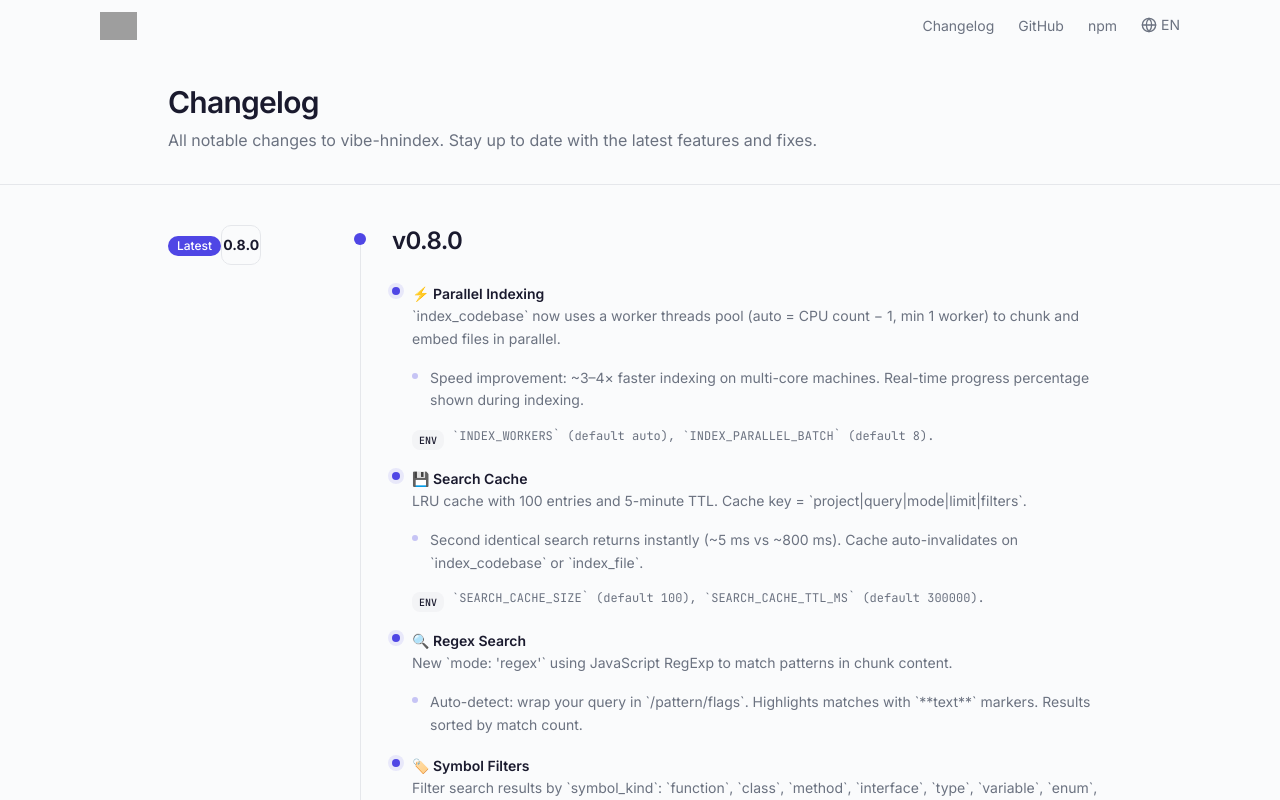
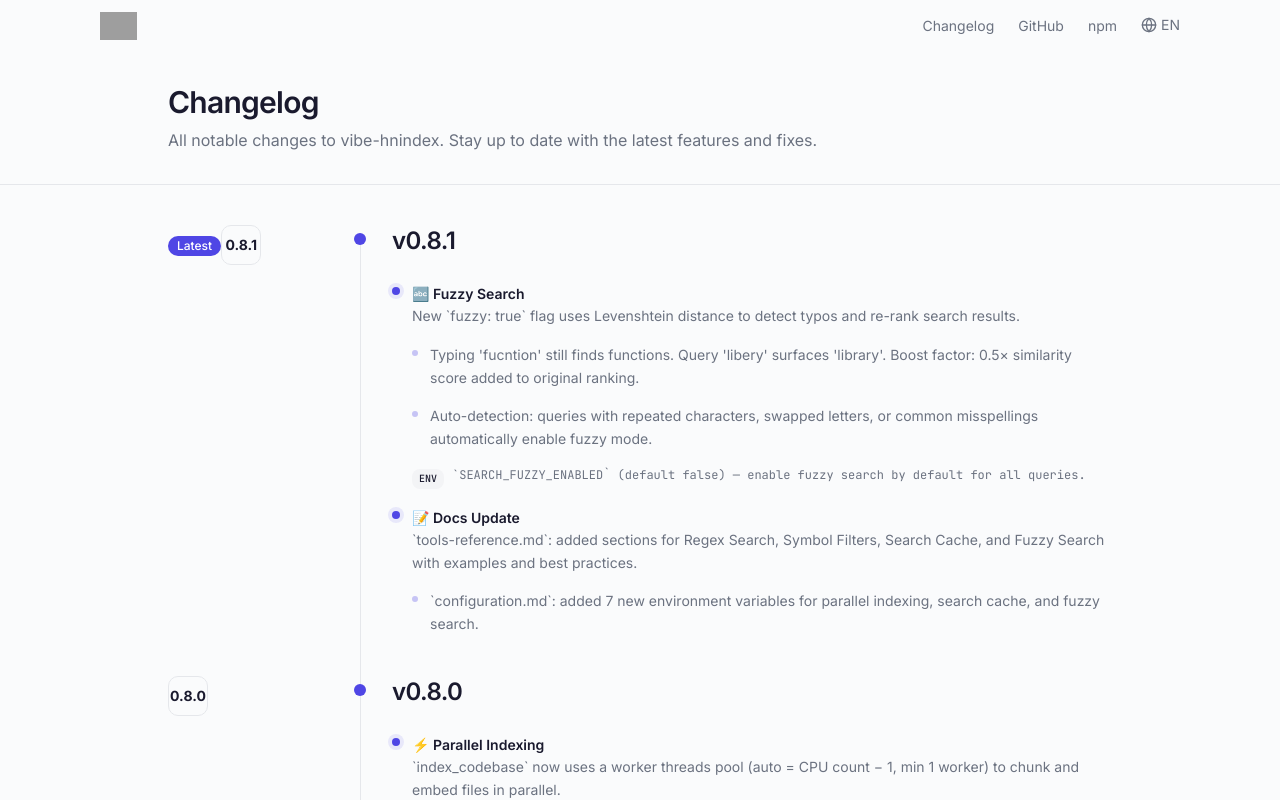
Before and after one commit to AndyAnh174/vibe-hnindex, a Next.js app in the folder website/: page /en/changelog in a window 1280 px wide. Shown: the top 800 px of the page. Built offline with nearby package versions, Linux system fonts and the light colour scheme; grey boxes are pictures that could not be loaded.

Commit message:
chore: update changelog + website data for v0.8.1

```diff
--- a/website/src/app/[locale]/changelog/changelog-data.ts
+++ b/website/src/app/[locale]/changelog/changelog-data.ts
@@ -5,6 +5,17 @@ export interface VersionEntry {
 }
 
 export const changelogData: VersionEntry[] = [
+  {
+    title: "v0.8.1",
+    items: [
+      "**🔤 Fuzzy Search** — New `fuzzy: true` flag uses Levenshtein distance to detect typos and re-rank search results.",
+      "Typing 'fucntion' still finds functions. Query 'libery' surfaces 'library'. Boost factor: 0.5× similarity score added to original ranking.",
+      "Auto-detection: queries with repeated characters, swapped letters, or common misspellings automatically enable fuzzy mode.",
+      "Env: `SEARCH_FUZZY_ENABLED` (default false) — enable fuzzy search by default for all queries.",
+      "**📝 Docs Update** — `tools-reference.md`: added sections for Regex Search, Symbol Filters, Search Cache, and Fuzzy Search with examples and best practices.",
+      "`configuration.md`: added 7 new environment variables for parallel indexing, search cache, and fuzzy search.",
+    ],
+  },
   {
     title: "v0.8.0",
     items: [
```
Also changed, not shown: 1 other file (tests, documents, lock files or other folders).
